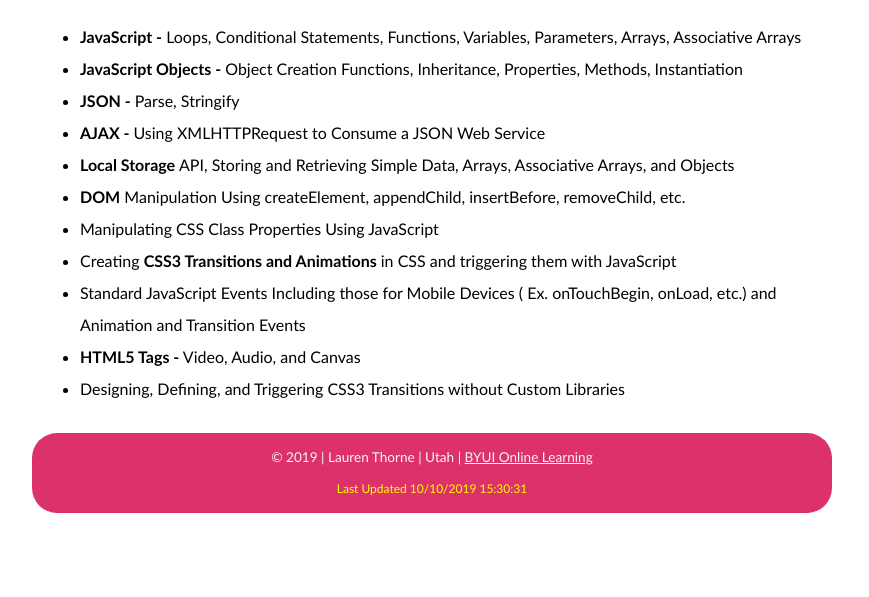
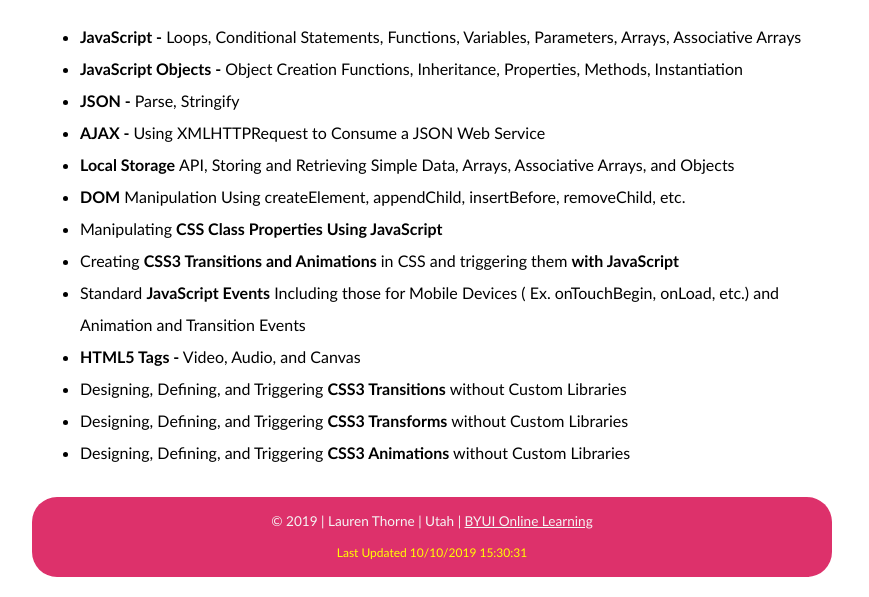
Before and after one commit to thorne-lauren/cit260, a plain HTML site: page index.html in a window 1280 px wide. Shown: the part 234-831 px from the top of the page, without its empty margins (208-1077 px from the left). Before the commit the page ends 800 px from the top, so only its background shows below. Drawn offline with nearby package versions, Linux system fonts and the light colour scheme.

Commit message:
finish home

```diff
--- a/index.html
+++ b/index.html
@@ -27,11 +27,13 @@
             <li><b>AJAX - </b>Using XMLHTTPRequest to Consume a JSON Web Service</li>
             <li><b>Local Storage </b>API, Storing and Retrieving Simple Data, Arrays, Associative Arrays, and Objects</li>
             <li><b>DOM</b> Manipulation Using createElement, appendChild, insertBefore, removeChild, etc.</li>
-            <li>Manipulating <b></b>CSS Class Properties Using JavaScript</b></li>
-            <li>Creating <b>CSS3 Transitions and Animations</b> in CSS and triggering them <b></b>with JavaScript</b></li>
-            <li>Standard JavaScript Events Including those for Mobile Devices ( Ex. onTouchBegin, onLoad, etc.) and Animation and Transition Events</li>
+            <li>Manipulating <b>CSS Class Properties Using JavaScript</b></li>
+            <li>Creating <b>CSS3 Transitions and Animations</b> in CSS and triggering them <b>with JavaScript</b></li>
+            <li>Standard <b>JavaScript Events</b> Including those for Mobile Devices ( Ex. onTouchBegin, onLoad, etc.) and Animation and Transition Events</li>
             <li><b>HTML5 Tags -</b> Video, Audio, and Canvas</li>
-            <li>Designing, Defining, and Triggering CSS3 Transitions without Custom Libraries</li>
+            <li>Designing, Defining, and Triggering <b>CSS3 Transitions</b> without Custom Libraries</li>
+            <li>Designing, Defining, and Triggering <b>CSS3 Transforms</b> without Custom Libraries</li>
+            <li>Designing, Defining, and Triggering <b>CSS3 Animations</b> without Custom Libraries</li>
         </ul>
     </main>
     <footer>
```
